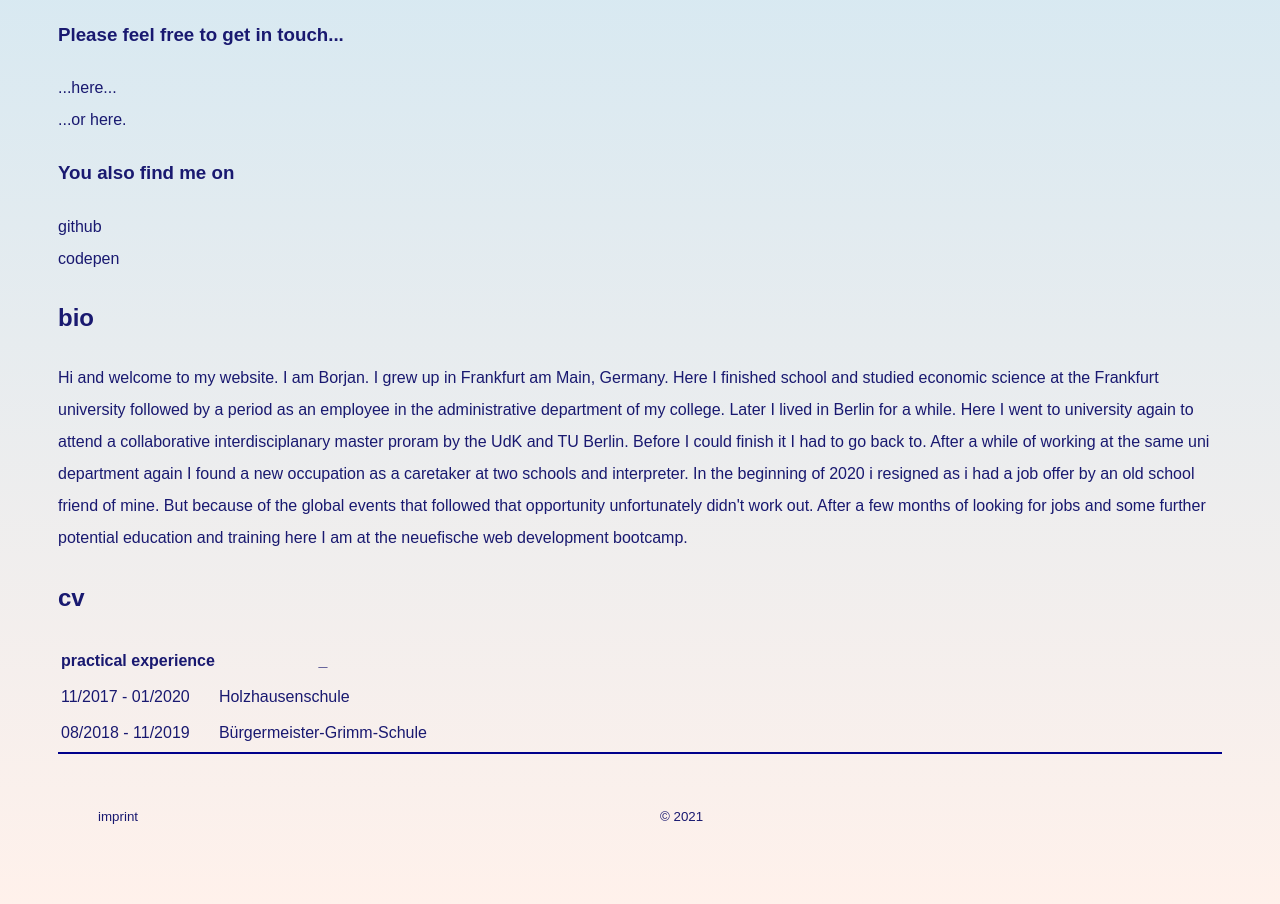
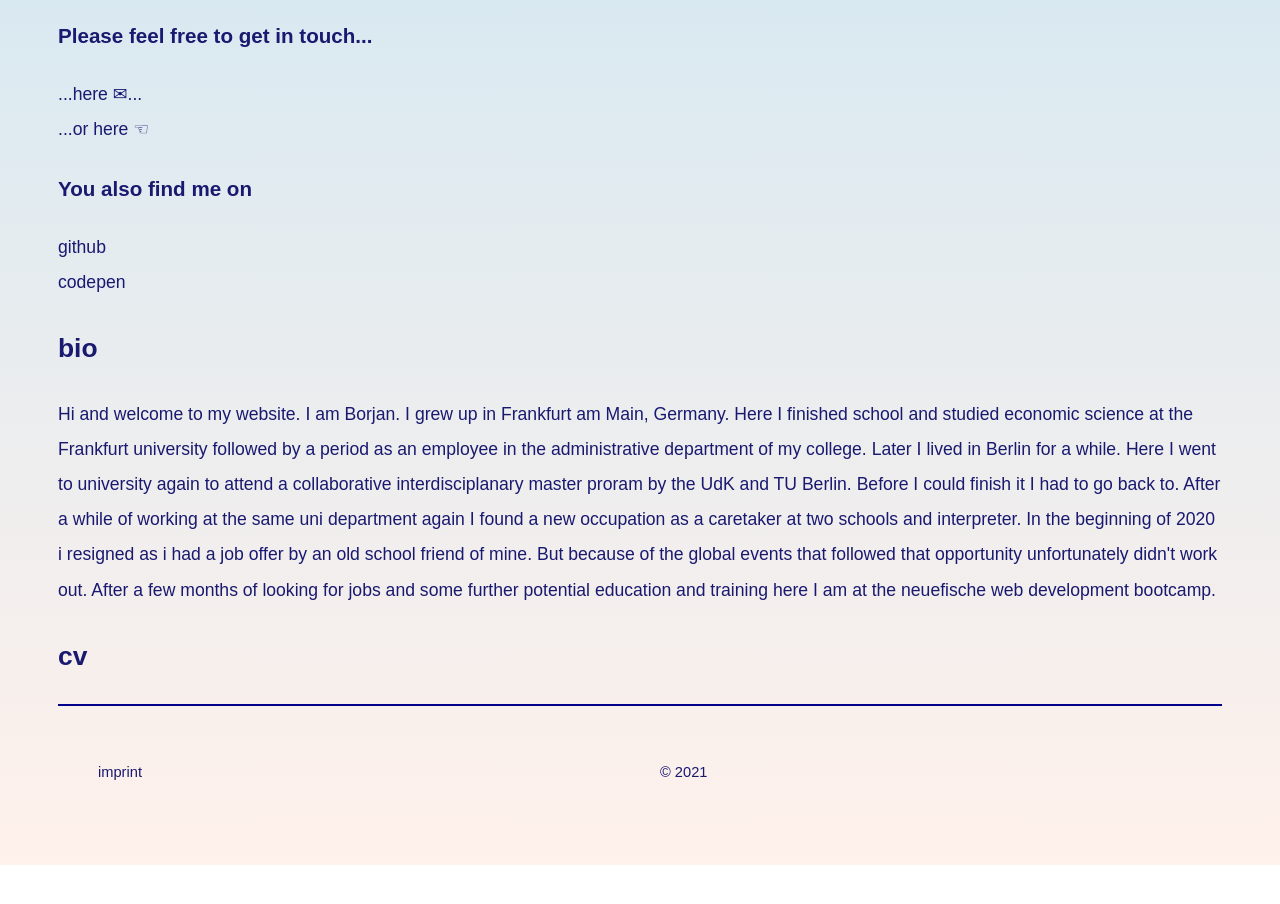
Before and after one commit to borjanpopovic/personal-website, a plain HTML site: page personal-website/index.html in a window 1280 px wide. Shown: the part 1040-1944 px from the top of the page. After the commit the page ends 1905 px from the top, so only its background shows below. Drawn offline with Linux system fonts and the light colour scheme.

Commit message:
statebeforeimplementingegridlayoutbioidfixed

```diff
--- a/personal-website/index.html
+++ b/personal-website/index.html
@@ -61,11 +61,11 @@
       <ul class="tags">
         <li>
           <a  href="mailto:brjn.ppvc«gmail.com?subject=subject text" target="_blank"
-            >...here...</a>
+            >...here&nbsp;<span>&#9993;</span>...</a>
         </li>
         <li>
           <a  href="mailto:borjan@t-online.de?subject=subject text" target="_blank"
-            >...or here.</a>
+            >...or here&nbsp;<span>&#9756;</span></a>
         </li>
       </ul>
       <h3>You also find me on</h3>
@@ -73,8 +73,8 @@
         <li><a  href="https://github.com/borjanpopovic" target="_blank">github</a></li>
         <li><a  href="https://codepen.io/brjn" target="_blank">codepen</a></li>
       </ul>
-    </section id="bio">
-    <article>
+    </section>
+    <article id="bio">
         <h2>bio</h2>
           <p>Hi and welcome to my website. I am Borjan. I grew up in Frankfurt am Main, Germany. Here I finished school and
             studied economic science at the Frankfurt university followed by a period as an employee
@@ -87,29 +87,40 @@
             But because of the global events that followed that opportunity unfortunately didn't work
             out. After a few months of looking for jobs and some further potential education and training here I am
             at the neuefische web development bootcamp.</p>
-          <section>
+          </article>
           <h2>cv</h2>
-              <table>
+
+
+
+
+
+
+<!--
+             <table>
                   <tr>
-                  <th>practical experience</th>
-              <th>_</th>
+                  <th></th>
+              <th></th>
               </tr>
               <tr>
-                  <td>11/2017 - 01/2020</td>
-                  <td>Holzhausenschule</td>
+                  <td></td>
+                  <td></td>
               </tr>
               <tr>
-                  <td>08/2018 - 11/2019</td>
-                  <td>Bürgermeister-Grimm-Schule</td>
+                  <td></td>
+                  <td></td>
               </tr>
 
 
-              </table>
+              </table> -->
 </section>
 
       </article>
   </section>
   </main>
+
+  <aside>
+
+  </aside>
 
   <footer class="footer">
     <ul>
--- a/personal-website/style.css
+++ b/personal-website/style.css
@@ -5,6 +5,7 @@
 body {
   background-image: linear-gradient(to top, #fff1eb 0%, #ace0f9 100%);
   font-family: Arial, Helvetica, sans-serif;
+  font-size: 1.1rem;
   color: midnightblue;
   line-height: 2;
   padding: 50px;
@@ -15,6 +16,10 @@ a {
   text-decoration-line: none;
 }
 
+.bodylayout {
+  display: grid;
+}
+
 header {
   border-bottom: solid 2px darkblue;
   margin: 0;
@@ -23,20 +28,21 @@ header {
 
 h1 {
   border-bottom: solid 2px darkblue;
-  display: inline-block;
+  padding-bottom: 1px;
+  display: inline;
 }
 
 .nav ul {
   display: grid;
-  grid-template-columns: repeat(2, 1fr);
+  grid-template-columns: 100px 100px;
   background-color: seashell;
   list-style: none;
   padding-left: 0;
 }
 
-.nav-b {
+/* .nav-b {
   grid-column-start: -3;
-}
+} */
 
 img {
   opacity: 0;
```
